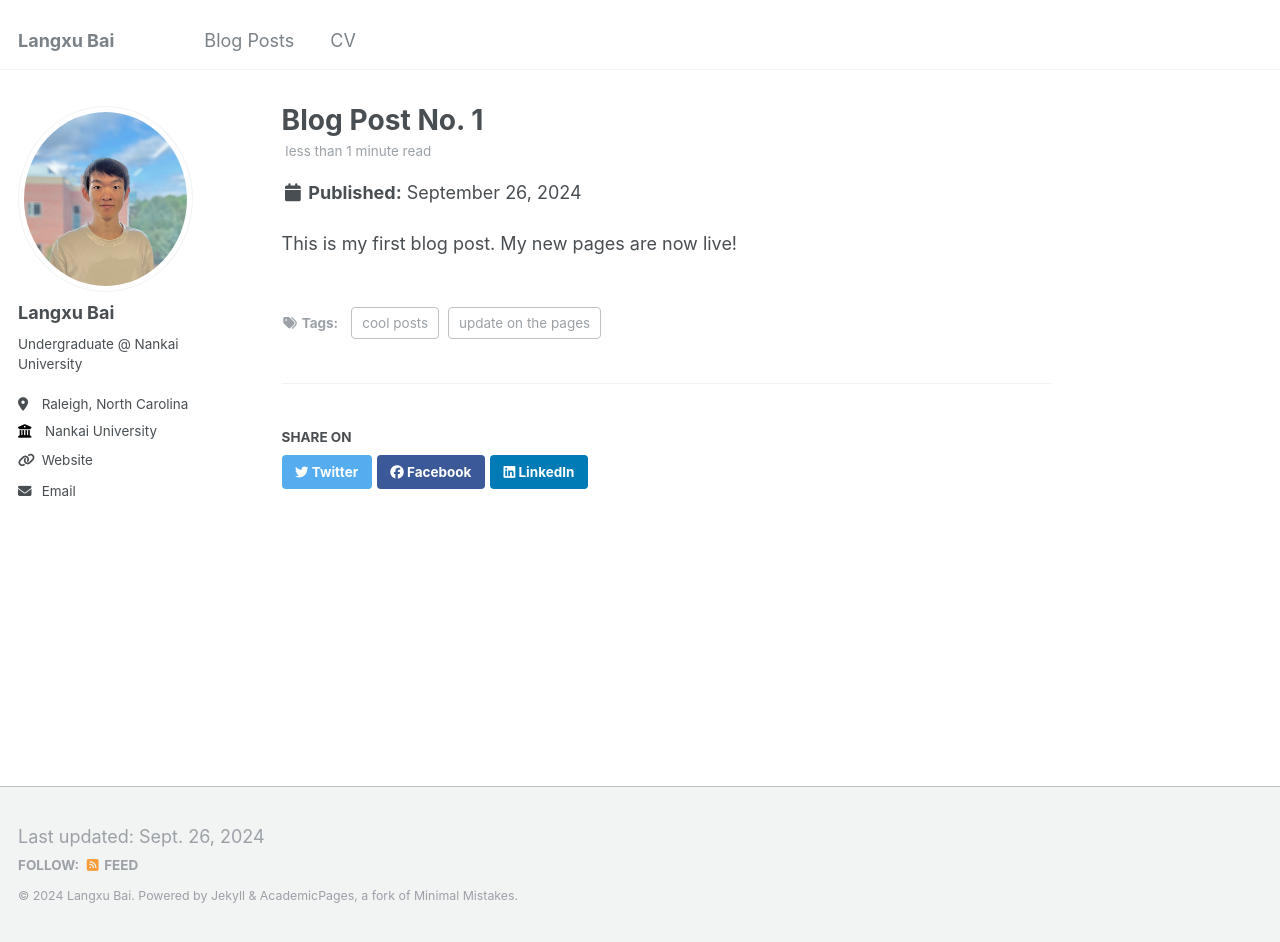
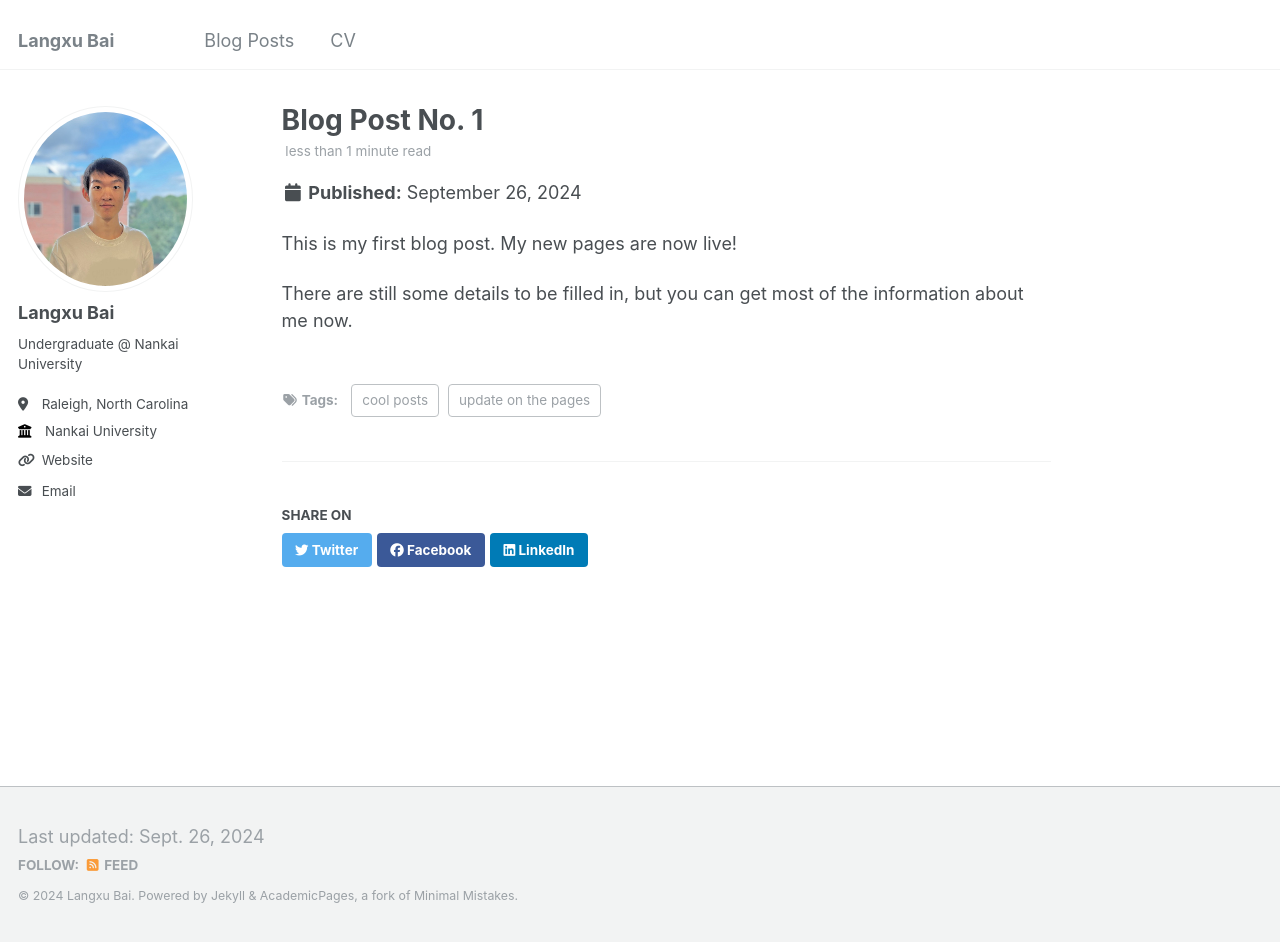
Before and after one commit to langxubai/langxubai.github.io, a Jekyll site: the page built from _posts/2024-09-26-blog-post.md, in a window 1280 px wide and 942 px high. Built offline with Jekyll 4.4.1, drawn with Linux system fonts in a browser that asks for light colours.

Commit message:
Update 2024-09-26-blog-post.md

```diff
--- a/_posts/2024-09-26-blog-post.md
+++ b/_posts/2024-09-26-blog-post.md
@@ -8,3 +8,5 @@ tags:
 ---
 
 This is my first blog post. My new pages are now live!
+
+There are still some details to be filled in, but you can get most of the information about me now.
```
